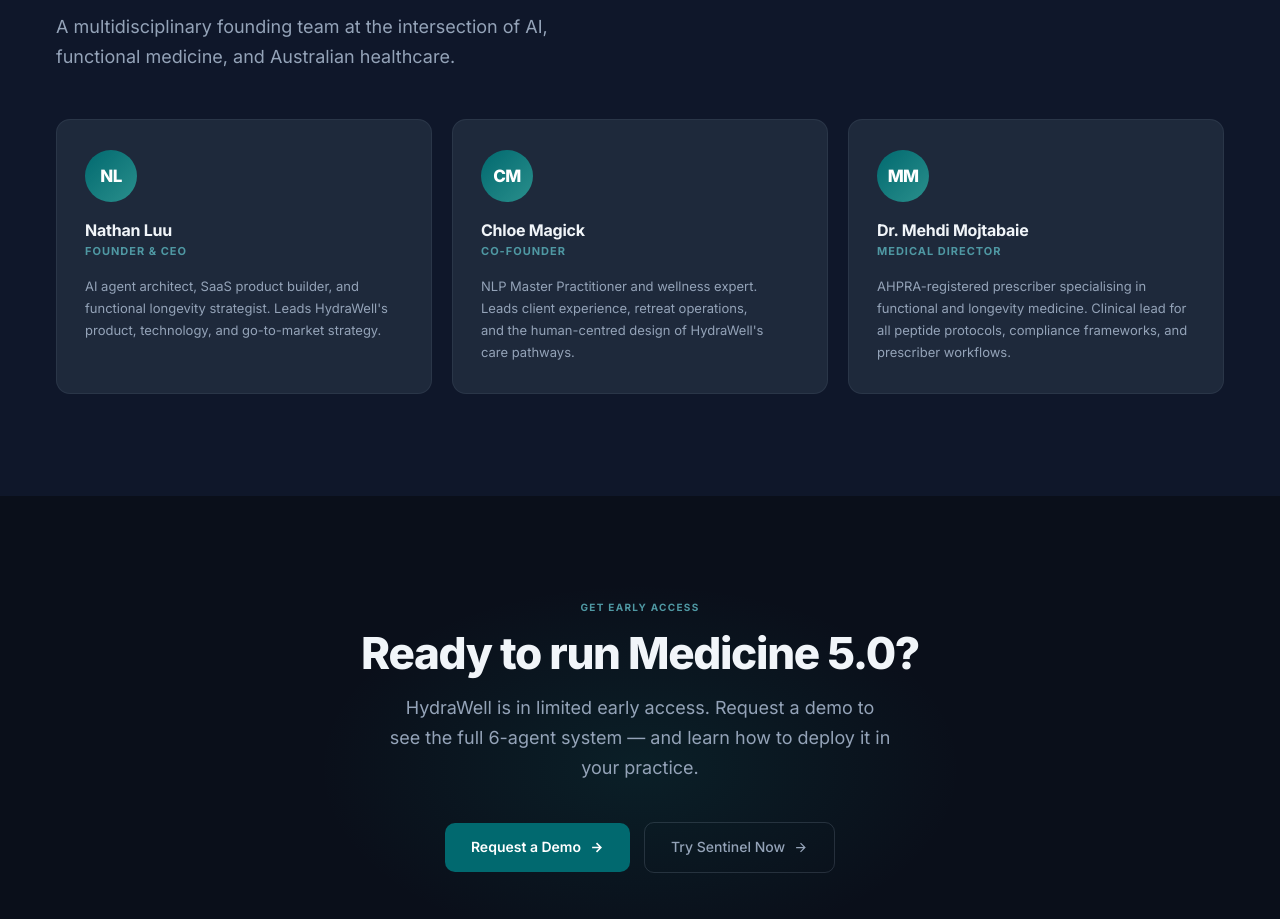
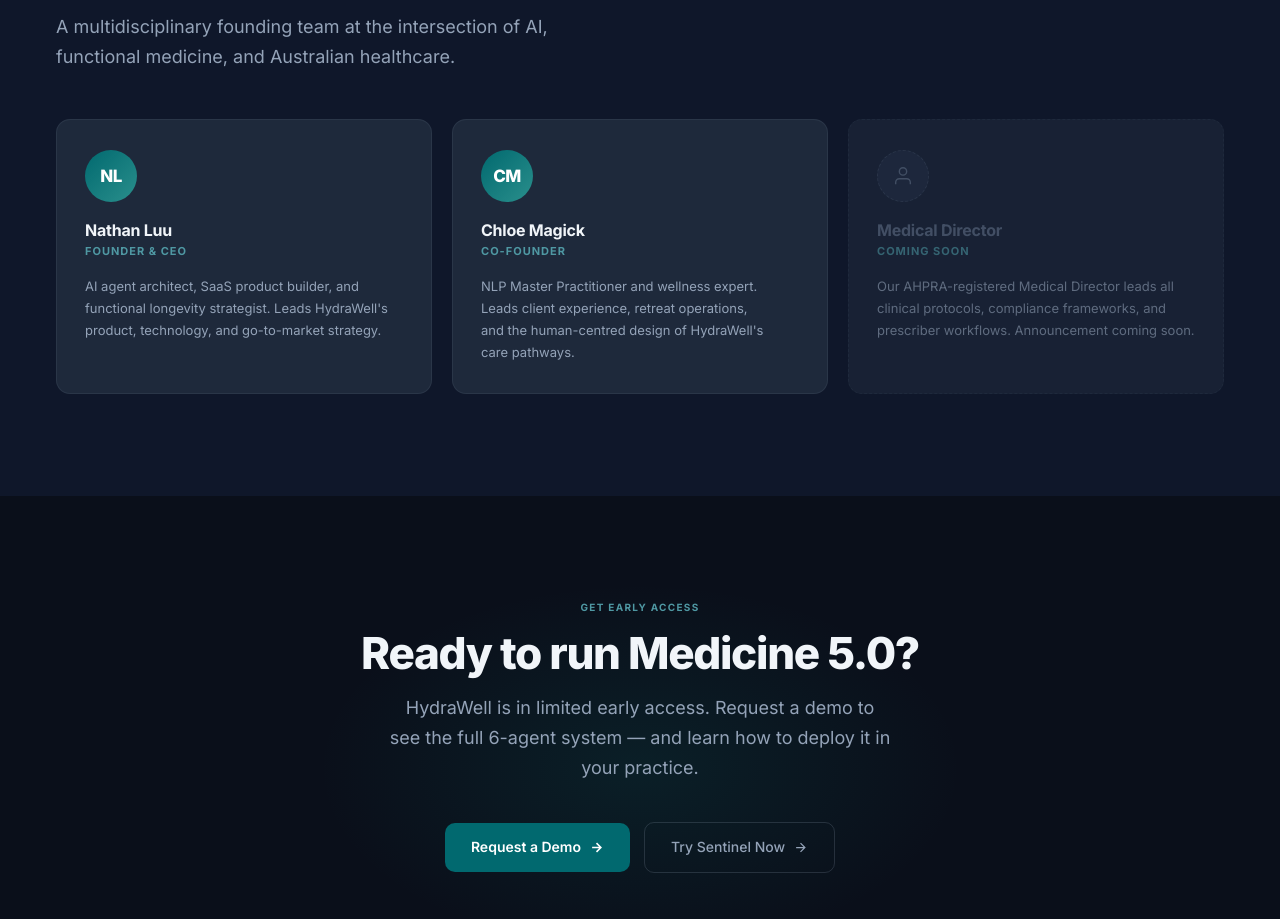
Before and after one commit to luubernathan-commits/hydrawell-site, a plain HTML site: page index.html in a window 1280 px wide. Shown: the part 4451-5370 px from the top of the page. Drawn offline with Linux system fonts and the light colour scheme.

Commit message:
team: replace Dr. Mehdi with Coming Soon placeholder pending confirmation

```diff
--- a/index.html
+++ b/index.html
@@ -1173,11 +1173,13 @@
         <div class="team-role">Co-Founder</div>
         <p>NLP Master Practitioner and wellness expert. Leads client experience, retreat operations, and the human-centred design of HydraWell's care pathways.</p>
       </div>
-      <div class="team-card reveal reveal-d2">
-        <div class="team-avatar" aria-hidden="true">MM</div>
-        <h3>Dr. Mehdi Mojtabaie</h3>
-        <div class="team-role">Medical Director</div>
-        <p>AHPRA-registered prescriber specialising in functional and longevity medicine. Clinical lead for all peptide protocols, compliance frameworks, and prescriber workflows.</p>
+      <div class="team-card reveal reveal-d2" style="border-style: dashed; opacity: 0.6;">
+        <div class="team-avatar" aria-hidden="true" style="background: var(--bg-overlay); border: 1px dashed var(--border-strong);">
+          <svg width="22" height="22" viewBox="0 0 24 24" fill="none" stroke="currentColor" stroke-width="1.5" style="color:var(--text-muted); margin:auto;"><path d="M20 21v-2a4 4 0 0 0-4-4H8a4 4 0 0 0-4 4v2"/><circle cx="12" cy="7" r="4"/></svg>
+        </div>
+        <h3 style="color: var(--text-muted);">Medical Director</h3>
+        <div class="team-role">Coming Soon</div>
+        <p>Our AHPRA-registered Medical Director leads all clinical protocols, compliance frameworks, and prescriber workflows. Announcement coming soon.</p>
       </div>
     </div>
   </div>
```
